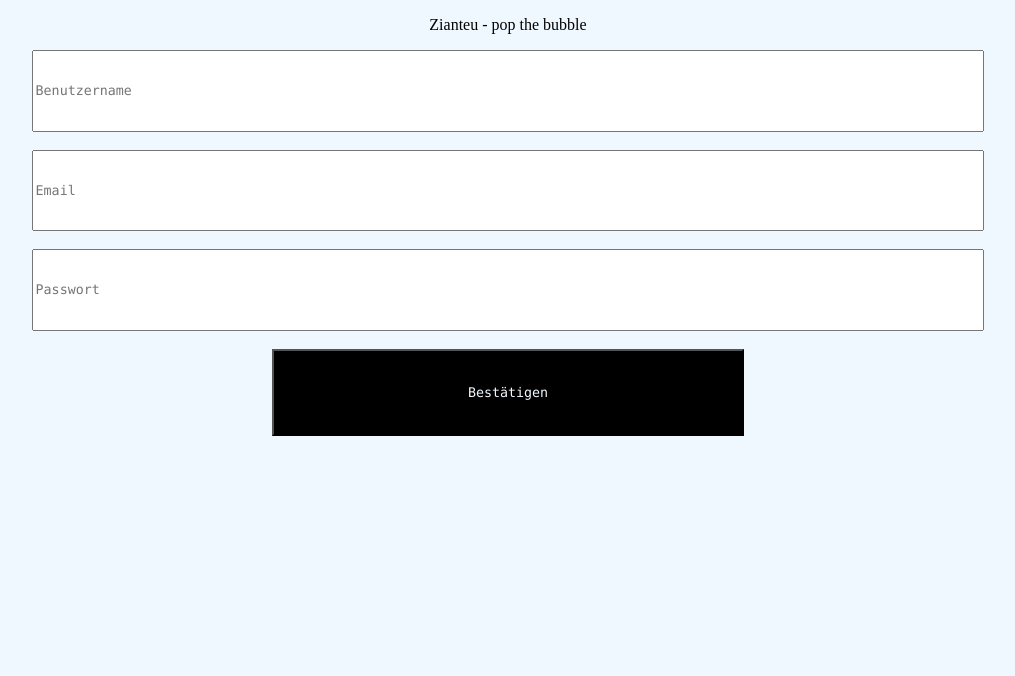
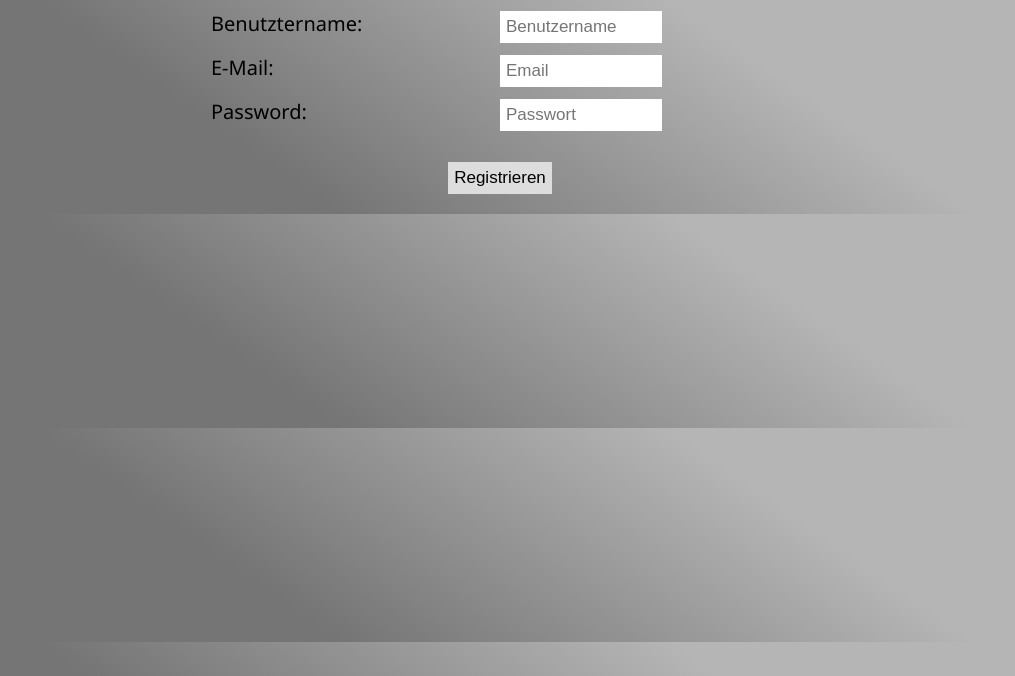
Before and after one commit to Metis-Hub/Metis, a PHP site: page /users/login/signup.html in a window 1280 px wide. Shown: the top 676 px of the page, without its empty margins (132-1147 px from the left). Run offline with PHP 8.4, Linux system fonts and the light colour scheme.

Commit message:
Registrierung

```diff
--- a/login/signup.html
+++ b/login/signup.html
@@ -1,28 +1,53 @@
 <!DOCTYPE HTML>
 <html>
-    <head>
-        <meta http-equiv="content-type" content="text/html; charset=utf-8">
-        <title>Registrieren</title>
-    </head>
-    <body style="background-color: aliceblue;">
-        <center>
-            <p style="font-family: Haettenschweiler; font-size: 200;">
-                Zianteu - pop the bubble
-            </p>
 
-            <form name="SignupForm" action="SignupSitePHP.php" method="POST">
-                <input type="text" name="SignupUsername" style="height: 2cm; width: 25cm; font-size: 70; font-family: Consolas;" placeholder="Benutzername">
-                <br>
-                <br>
-				<input type="email" name="SigninEmail" style="height: 2cm; width: 25cm; font-size: 70; font-family: Consolas;" placeholder="Email">
-                <br>
-				<br>
-                <input type="password" name="SignupPassword" style="height: 2cm; width: 25cm; font-size: 70; font-family: Consolas;" placeholder="Passwort">
-                <br>
-                <br>
-                <input type="submit" name="SignupSubmit" value="Bestätigen" style="height: 2.3cm; width: 12.5cm; color: aliceblue; background-color: black; font-family: Consolas; font-size: 70;">
-            </form>
+<head>
 
-        </center>
+    <meta http-equiv="content-type" content="text/html; charset=utf-8">
+    <link rel="stylesheet" href="style.css">
+    <link rel="icon" href="../logoMetis (2).png" type="image/png">
+    <title>Registrieren</title>
+
+</head>
+
+    <body>
+        <main>
+            <nav>
+                <form name="Signup" method="POST">
+                    <center>
+                        <table border="0" width="600px">
+                            <tr>
+                                <td>
+                                    Benutztername:
+                                </td>
+                                <td>
+                                    <input type="text" name="SignupUsername" placeholder="Benutzername" />
+                                </td>
+                            </tr>
+                            <tr>
+                                <td>
+                                    E-Mail:
+                                </td>
+                                <td>
+                                    <input type="email" name="SigninEmail" placeholder="Email" />
+                                </td>
+                            </tr>
+                            <tr>
+                                <td>
+                                    Password:
+                                </td>
+                                <td>
+                                    <input type="password" name="SignupPassword" placeholder="Passwort" />
+                                </td>
+                            </tr>
+                        </table>
+                        <p>
+                            <button type="submit" name="SignupSubmit">Registrieren</button>
+                        </p>
+                    </center>
+                </form>
+            </nav>
+        </main>
     </body>
+
 </html>
--- /dev/null
+++ b/login/style.css
@@ -0,0 +1,63 @@
+nav a {
+  float: left;
+  display: block;
+  color: black;
+  text-align: center;
+  padding: 14px 16px;
+  text-decoration: none;
+  font-size: 17px;
+}
+
+body {
+    font-family:'Segoe UI', Tahoma, Geneva, Verdana, sans-serif;
+    font-size: 20px;
+    margin: 0;
+    padding: 0;
+    background-image: linear-gradient(35deg, #757575 30%, #b5b5b5 70%);
+}
+
+nav button:hover {
+    color: white;
+    background-color: #2196F3;
+}
+
+nav input {
+  padding: 6px;
+  margin-top: 8px;
+  font-size: 17px;
+  border: none;
+  width: 150px;
+}
+
+/* Style the button inside the input container */
+button {
+  float: inherit;
+  padding: 6px;
+  margin-top: 8px;
+  margin-right: 16px;
+  background: #ddd;
+  font-size: 17px;
+  border: none;
+  cursor: pointer;
+}
+
+.topnav button:hover {
+  background: #ccc;
+}
+
+/* Add responsiveness - On small screens, display the navbar vertically instead of horizontally */
+@media screen and (max-width: 50px) {
+  nav.login-container {
+    float: none;
+  }
+  nav a, nav input, button {
+    float: none;
+    display: block;
+    width: 100%;
+    margin: 0;
+    padding: 14px;
+  }
+  nav input[type=text] {
+    border: 1px solid #ccc;
+  }
+}
```
Also changed, not shown: index/header.php (+7 -4 lines), logoMetis (2).png (added), logoMetis.png.
